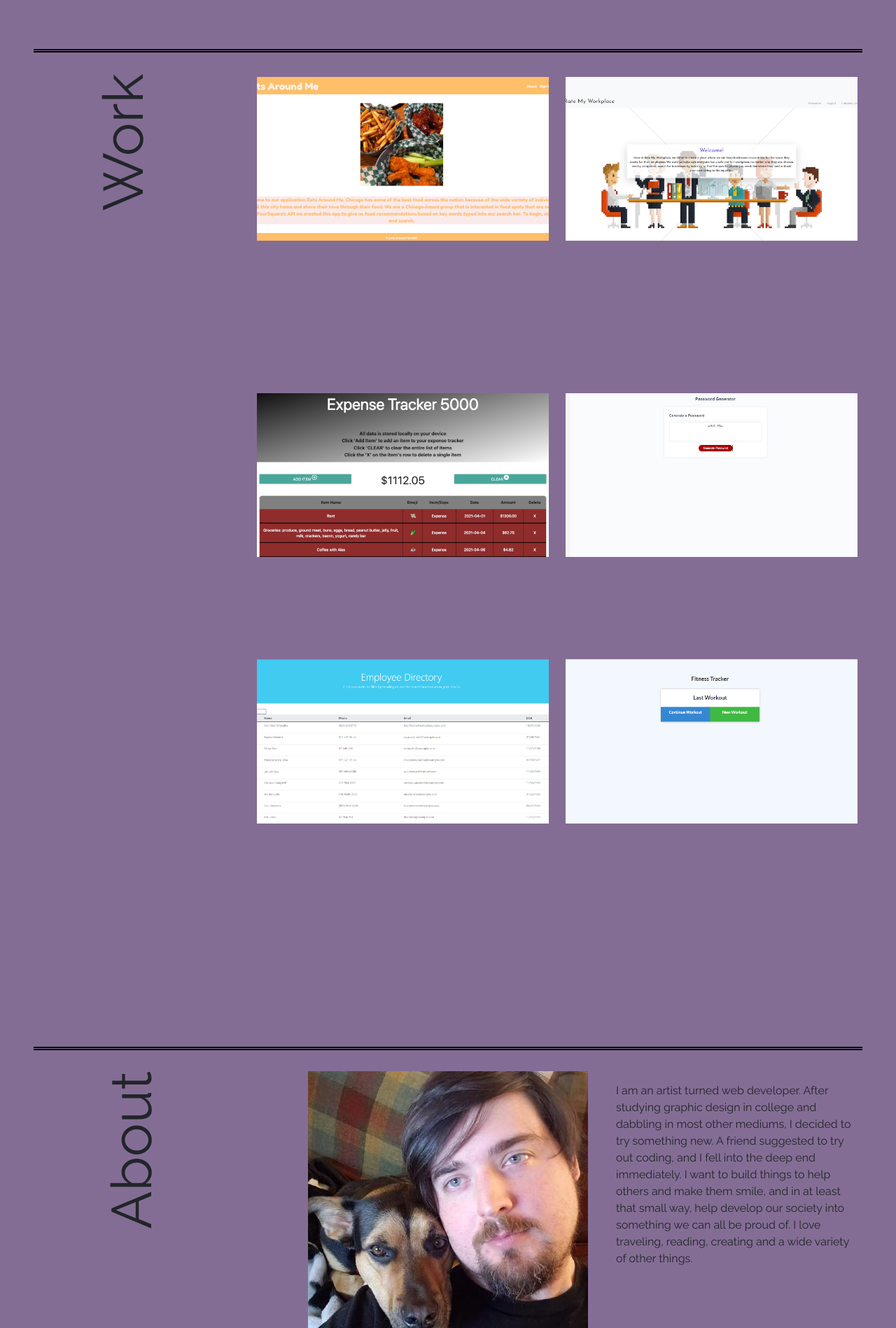
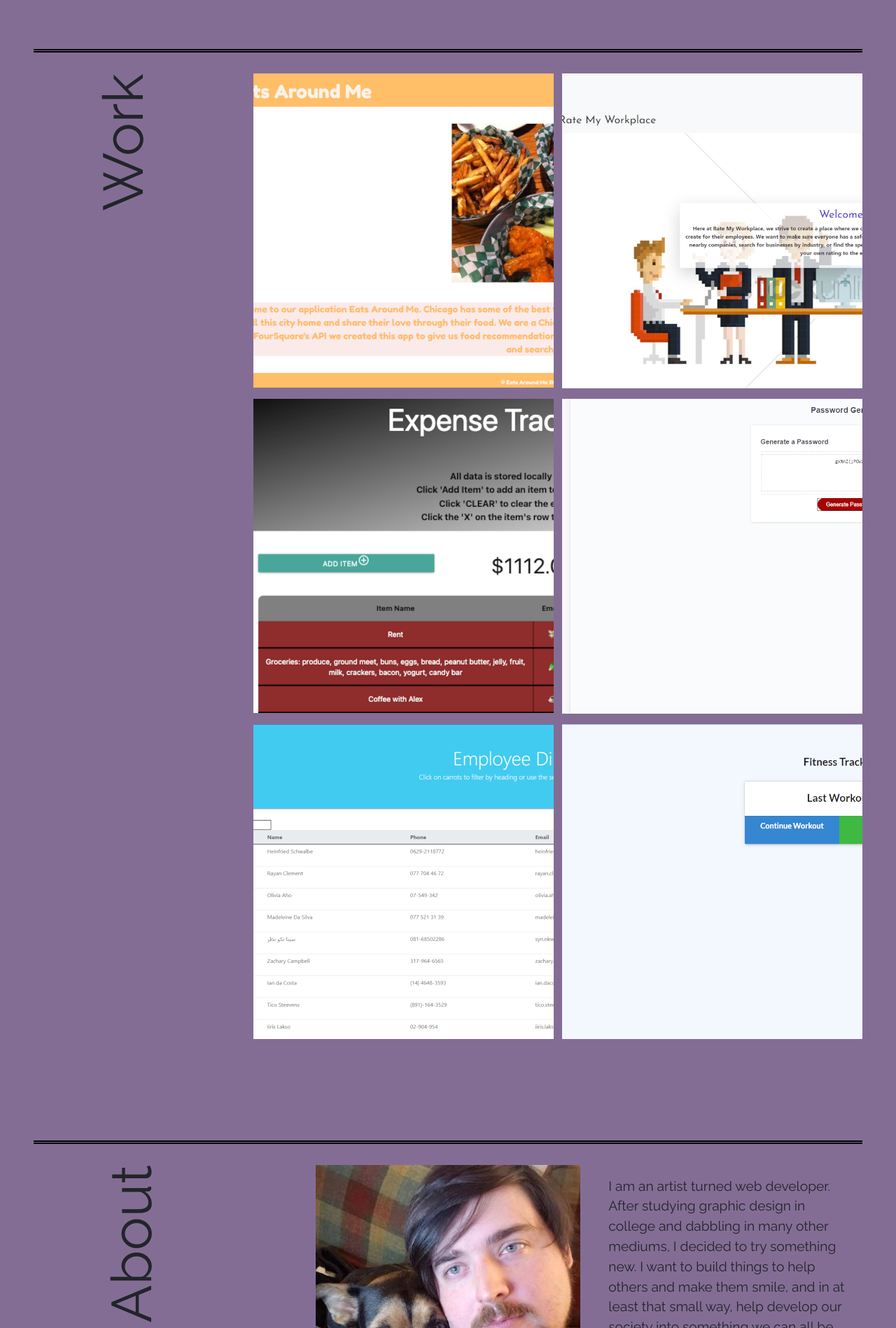
Before and after one commit to JusticeGTR/JLindseyPortfolio, a React (Create React App) app: page / in a window 1280 px wide. Shown: the part 962-2860 px from the top of the page at 70% size. Built offline with nearby package versions, Linux system fonts and the light colour scheme.

Commit message:
finished image gallery css and fixed some responsive items

```diff
--- a/package.json
+++ b/package.json
@@ -3,6 +3,7 @@
   "version": "0.1.0",
   "private": true,
   "dependencies": {
+    "@popperjs/core": "^2.9.3",
     "@testing-library/jest-dom": "^5.14.1",
     "@testing-library/react": "^11.2.7",
     "@testing-library/user-event": "^12.8.3",
--- a/src/App.css
+++ b/src/App.css
@@ -13,6 +13,7 @@ nav {
   z-index: 1;
 }
 
+/* main image */
 #headerPic {
   height: auto;
   width:100%;
@@ -20,17 +21,19 @@ nav {
   position: relative;
 }
 
+/* section spacing and borders */
 .bodySpace {
-margin: 100px 0;
-border-top: 5px double black;
-padding: 30px 0;
+  margin: 100px 0;
+  border-top: 5px double black;
+  padding: 30px 0;
 }
 
+/* pushing content down for spacing */
 #work {
   margin-top: -30%;
 }
 
-
+/* scroll indicator */
 .scroll-text {
   color:rgb(217, 142, 172);
   position: absolute;
@@ -39,6 +42,7 @@ padding: 30px 0;
   border: 1px solid rgb(217, 142, 172);
 }
 
+/* fade in background color */
 .bodyBg {
   position: absolute;
   top:120%;
@@ -49,6 +53,7 @@ padding: 30px 0;
   z-index: -1;
 }
 
+/* creating fade in */
 .offScroll {
   opacity: 0;
 }
@@ -68,6 +73,7 @@ padding: 30px 0;
   transform: none;
 }
 
+/* situating section titles */
 .sectionTitle {
 font-size:5rem;
 writing-mode:vertical-rl;
@@ -75,22 +81,33 @@ text-orientation:sideways-right;
 transform: rotate(180deg)
 }
 
-.workImage {
-height:auto;
-width:100%;
+/* work image gallery */
+
+/* .workImage {
+height:450px;
+width:800px;
 margin: 5px;
+} */
 
+.frame {
+  height:450px;
+  width:800px;
+  overflow:hidden;
+  margin: 15px 0;
 }
 
-.zoom {
-  transition: transform 1s, filter 1s ease-in-out;
-  transform-origin: center center;
-  filter:brightness(100%);
+.zoom img{
+  transition: transform 1s ease-in-out;
+  /* transform-origin: center center;   */
 }
 
-.zoom:hover {
+.zoom:hover .imageText{
+  opacity:1;
+}
+
+.zoom img:hover {
   transform: scale(1.3);
-  filter:brightness(25%);
+  opacity:1;
 }
 
 .imageTextControl {
@@ -100,20 +117,35 @@ margin: 5px;
 .imageText {
     position:relative;
     color:white;
+    background-color: rgb(33, 37, 41, 0.8);
     transition: opacity 1s ease-in-out;
     opacity:0;
+    margin-top: -240px;
+    margin-left:20px;
+    width:90%;
+    text-align:center;
 }
 
-.imageText:hover {
-  opacity:1;
+/* about styling */
+
+.aboutText {
+  font-size:1.2em;
 }
 
+.responsive {
+  min-width:200px;
+  max-width:100%;
+  height:auto;
+}
+
+/* contact list styling */
 .contactList {
   font-size:2em;
   list-style: none;
   color:black;
 }
 
+/* link customization */
 a:link, a:visited {
   color: black;
   text-decoration: none;
@@ -121,15 +153,23 @@ a:link, a:visited {
 
 
 a:hover, a:active {
-  color:white;
-  text-decoration: none;
+  color:white!important;
 }
 
+/* footer styling */
 footer{
 text-align: center;
 margin-top:225px;
 border-top: 5px double black;
+}
 
+
+/* sizing for responsiveness */
+@media screen and (max-width: 1300px) {
+  .bodyBg {
+    top:100%;
+    height:350%;
+  }
 }
 
 @media screen and (max-width: 1000px) {
@@ -139,14 +179,14 @@ border-top: 5px double black;
 
   .bodyBg {
     top:90%;
-    height:250%;
+    height:400%;
   }
 }
 
 @media screen and (max-width: 900px) {
   .bodyBg {
     top:80%;
-    height:250%;
+    height:350%;
   }
 }
 
@@ -160,7 +200,7 @@ border-top: 5px double black;
 
     .bodyBg {
       top:60%;
-      height:250%;
+      height:370%;
     }
 
     #smallTitle {
@@ -176,7 +216,8 @@ border-top: 5px double black;
     }
 
     .bodyBg {
-      height:400%;
+      top:60%;
+      height:520%;
     }
 
     #smallTitle {
@@ -189,7 +230,7 @@ border-top: 5px double black;
 @media screen and (max-width: 500px) {
   .bodyBg {
     top:50%;
-    height:500%;
+    height:550%;
   }
 }
 
--- a/src/components/About/index.js
+++ b/src/components/About/index.js
@@ -28,11 +28,11 @@ export function About() {
                         <p className="sectionTitle">About</p>
                     </div>
                     <div className="col">
-                        <img src={profile} alt="Justin with his dog, Charlotte, resting her head on his shoulder" className="offScroll showOnScroll"/>
+                        <img src={profile} alt="Justin with his dog, Charlotte, resting her head on his shoulder" className="offScroll showOnScroll responsive"/>
                     </div>
                     <div className="col">
                         <div className="card-body">
-                            <p className="card-text">I am an artist turned web developer. After studying graphic design in college and dabbling in most other mediums, I decided to try something new. A friend suggested to try out coding, and I fell into the deep end immediately. I want to build things to help others and make them smile, and in at least that small way, help develop our society into something we can all be proud of.
+                            <p className="card-text aboutText">I am an artist turned web developer. After studying graphic design in college and dabbling in many other mediums, I decided to try something new. I want to build things to help others and make them smile, and in at least that small way, help develop our society into something we can all be proud of.
                 I love traveling, reading, creating and a wide variety of other things.</p>
                         </div>
                     </div>
--- a/src/components/Work/index.js
+++ b/src/components/Work/index.js
@@ -42,43 +42,43 @@ export function Work() {
                 <div className="col-sm-9">
                     <div className="container">
                         <div className="row">
-                            <div className="col-sm-6">
-                                <a href="https://github.com/jjayjack/FoodiesUnite" target="_blank" rel="noreferrer nofollow">
-                                    <img src={eats} alt="" className="workImage zoom" />
+                            <div className="col-sm-6 zoom frame" >
+                                <a href="https://github.com/jjayjack/FoodiesUnite" target="_blank" rel="noreferrer nofollow" >
+                                    <img src={eats} alt="" className="workImage" />
                                     <p className="imageText">A webapp made by myself and a team of 4 others. We created it as a way to search the city you live in to find any restaurants based on any search inquiery. Currently it's only for Chicago, but in the long term, we would want to add the ability to search any city. Complete with the ability to sign up for your own account, as well as log in and out. We used React, Javascript, CSS, Foursquare, Bootstrap, Mongoose, Express, Axios, and more.</p>
                                 </a>
                             </div>
-                            <div className="col-sm-6">
+                            <div className="col-sm-6 zoom frame">
                                 <a href="https://github.com/melanieuhrich/Rate-My-Workplace" target="_blank" rel="noreferrer nofollow">
-                                    <img src={rank} alt="" className="workImage zoom" />
+                                    <img src={rank} alt="" className="workImage" />
                                     <p className="imageText">This webapp was made by myself and a team of 4 others. A user can create an account in order to find a company and read reviews on workplace safety as well as leave their own review in order to keep workplaces accountable. This project has lots of room for growth in the future. We used React, Javascript, Css, Handlebars, Express, Sequelize, bcrypt, mySql, and more.</p>
                                 </a>
                             </div>
                         </div>
                         <div className="row">
-                            <div className="col-sm-6">
+                            <div className="col-sm-6 zoom frame">
                                 <a href="https://levickane.github.io/expensetracker/" target="_blank" rel="noreferrer nofollow">
-                                    <img src={expense} alt="" className="workImage zoom" />
+                                    <img src={expense} alt="" className="workImage" />
                                     <p className="imageText">A webapp made by myself and 2 others. By adding expenditures and profits, a user can keep track of their money and understand how it's being used in order to save as much as possible. We used Javascript, CSS, HTML, JQuery, Materialize, and more.</p>
                                 </a>
                             </div>
-                            <div className="col-sm-6">
+                            <div className="col-sm-6 zoom frame">
                                 <a href="https://github.com/JusticeGTR/RandomPasswordGenerator" target="_blank" rel="noreferrer nofollow">
-                                    <img src={random} alt="" className="workImage zoom" />
+                                    <img src={random} alt="" className="workImage" />
                                     <p className="imageText">This webapp is a simple and clean generator for passwords. Choose the parameters with the pop up prompts and it will generate a password for you based on the specific options it is given. Made with Javascript, CSS and HTML.</p>
                                 </a>
                             </div>
                         </div>
                         <div className="row">
-                            <div className="col-sm-6">
+                            <div className="col-sm-6 zoom frame">
                                 <a href="https://github.com/JusticeGTR/EmployeeDirectory" target="_blank" rel="noreferrer nofollow">
-                                    <img src={employee} alt="" className="workImage zoom" />
+                                    <img src={employee} alt="" className="workImage" />
                                     <p className="imageText">This webapp is a great way to search through a large list of people/items easily and quickly. Search results update with any character typed in the search bar. Made with Javascript, React, Bootstrap, moment, and more.</p>
                                 </a>
                             </div>
-                            <div className="col-sm-6">
+                            <div className="col-sm-6 zoom frame">
                                 <a href="https://github.com/JusticeGTR/FitnessTracker" target="_blank" rel="noreferrer nofollow">
-                                    <img src={fitness} alt="" className="workImage zoom" />
+                                    <img src={fitness} alt="" className="workImage" />
                                     <p className="imageText">This particular webapp is used to keep track of your fitness routines. Create a workout and input everything about your session. It will then sum up all the information of each specific exercise to show you how much you've done as well as give you the last weeks worth of workouts on a graph. Made with Javascript, Express, Mongoose, CSS, and more.</p>
                                 </a>
                             </div>
```
Also changed, not shown: 1 other file (tests, documents, lock files or other folders).
